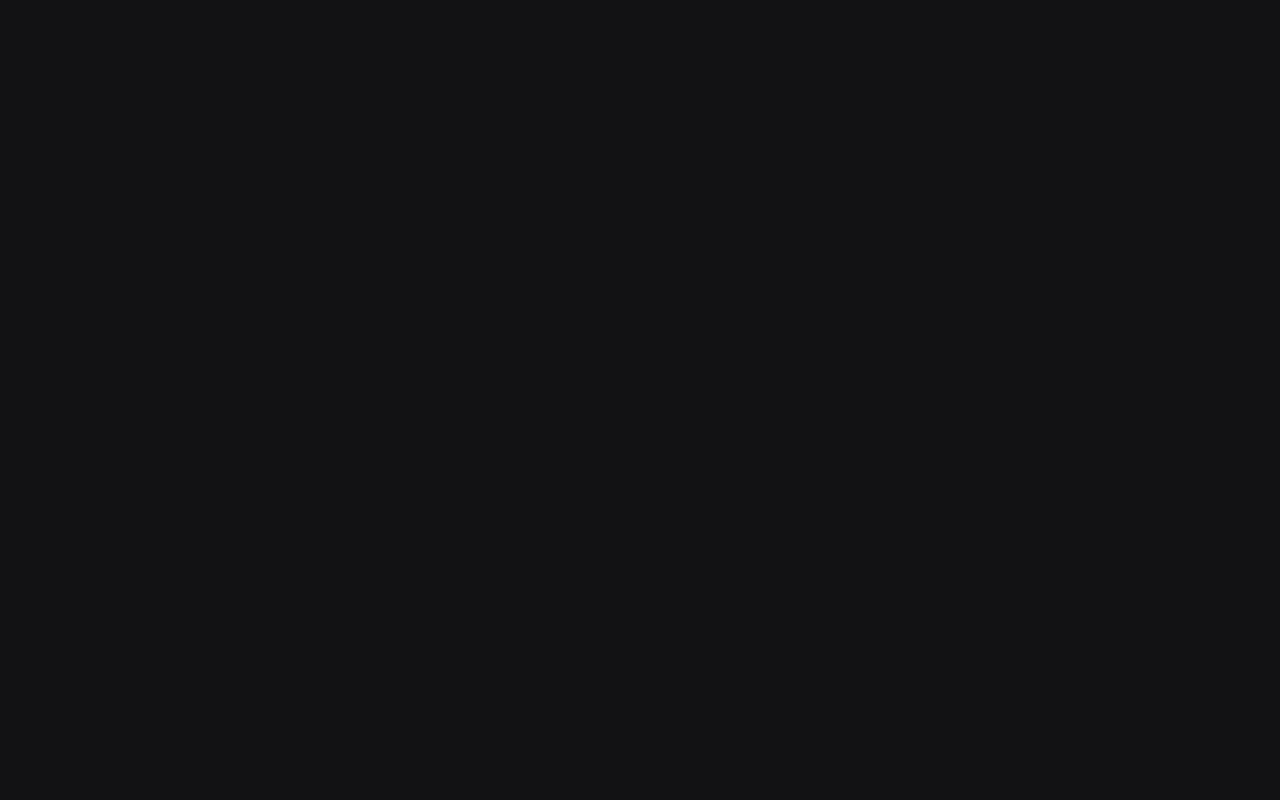
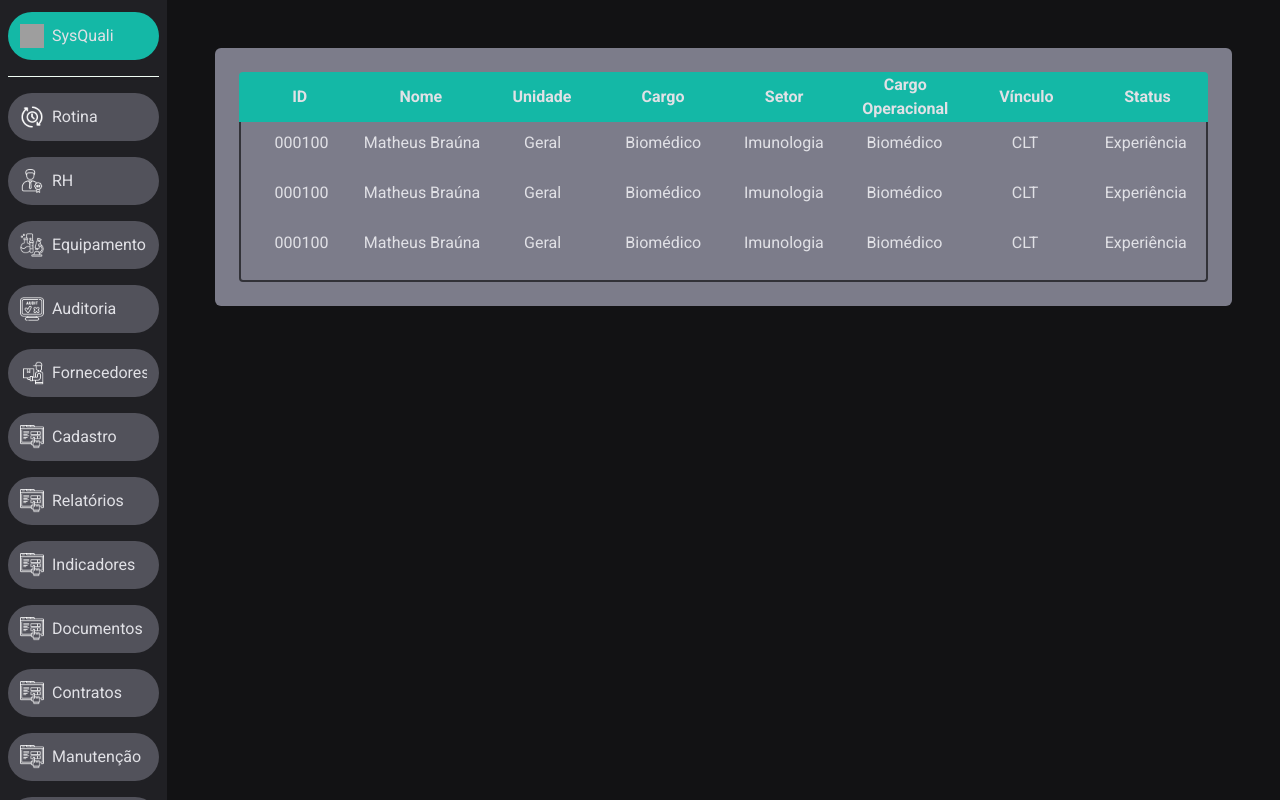
Before and after one commit to LucasPreviato/SistemaQuality, a React (Vite) app in the folder app.quality.frontend/: page /cadastro/colaboradores/colaborador in a window 1280 px wide. Before the commit this address had no page. Built offline with nearby package versions, Linux system fonts and the light colour scheme; grey boxes are pictures that could not be loaded.

Commit message:
Colaborator page

```diff
--- a/app.quality.frontend/index.html
+++ b/app.quality.frontend/index.html
@@ -2,6 +2,14 @@
 <html lang="pt-BR">
   <head>
     <meta charset="UTF-8" />
+
+    <link rel="preconnect" href="https://fonts.googleapis.com" />
+    <link rel="preconnect" href="https://fonts.gstatic.com" crossorigin />
+    <link
+      href="https://fonts.googleapis.com/css2?family=DM+Sans:wght@400;700&family=Roboto:wght@400;700&display=swap"
+      rel="stylesheet"
+    />
+
     <link rel="icon" type="image/svg+xml" href="/vite.svg" />
     <meta name="viewport" content="width=device-width, initial-scale=1.0" />
     <title>Sistema Quality</title>
--- a/app.quality.frontend/src/Router.tsx
+++ b/app.quality.frontend/src/Router.tsx
@@ -1,6 +1,7 @@
 import { Route, Routes } from 'react-router-dom'
 import { Cadastro } from './components/Cadastro'
 import { Colaboradores } from './components/Cadastro/Colaboradores'
+import { Colaborador } from './components/Cadastro/Colaboradores/Colaborador'
 import { Empresas } from './components/Cadastro/Empresas'
 import { DefaultLayout } from './Layouts/DefaultLayout'
 
@@ -10,6 +11,10 @@ export function Router() {
       <Route path="/" element={<DefaultLayout />}>
         <Route path="/cadastro" element={<Cadastro />} />
         <Route path="/cadastro/colaboradores" element={<Colaboradores />} />
+        <Route
+          path="/cadastro/colaboradores/colaborador"
+          element={<Colaborador />}
+        />
         <Route path="/cadastro/empresas" element={<Empresas />} />
       </Route>
     </Routes>
--- /dev/null
+++ b/app.quality.frontend/src/components/Cadastro/Colaboradores/Colaborador/index.tsx
@@ -0,0 +1,104 @@
+export function Colaborador() {
+  return (
+    <div className="w-full md:p-12 p-10">
+      <div className="p-6 bg-dark-500 rounded-md">
+        <table className="w-full grid  table-auto">
+          <thead>
+            <tr className="grid grid-cols-8 place-items-center rounded-t bg-teal-500">
+              <th>ID</th>
+              <th>Nome</th>
+              <th>Unidade</th>
+              <th>Cargo</th>
+              <th>Setor</th>
+              <th>Cargo Operacional</th>
+              <th>Vínculo</th>
+              <th>Status</th>
+            </tr>
+          </thead>
+          <tbody className="max-h-40  overflow-auto scrollbar-none grid gap-2 border-collapse border-x-2 border-b-2 rounded-b border-dark-600">
+            <tr className="grid grid-cols-8  place-items-center py-2 hover:bg-dark-400 transition-colors">
+              <td>000100</td>
+              <td>Matheus Braúna</td>
+              <td>Geral</td>
+              <td>Biomédico</td>
+              <td>Imunologia</td>
+              <td>Biomédico</td>
+              <td>CLT</td>
+              <td>Experiência</td>
+            </tr>
+            <tr className="grid grid-cols-8 place-items-center py-2 hover:bg-dark-400 transition-colors">
+              <td>000100</td>
+              <td>Matheus Braúna</td>
+              <td>Geral</td>
+              <td>Biomédico</td>
+              <td>Imunologia</td>
+              <td>Biomédico</td>
+              <td>CLT</td>
+              <td>Experiência</td>
+            </tr>
+            <tr className="grid grid-cols-8 place-items-center py-2 hover:bg-dark-400 transition-colors">
+              <td>000100</td>
+              <td>Matheus Braúna</td>
+              <td>Geral</td>
+              <td>Biomédico</td>
+              <td>Imunologia</td>
+              <td>Biomédico</td>
+              <td>CLT</td>
+              <td>Experiência</td>
+            </tr>
+            <tr className="grid grid-cols-8 place-items-center py-2 hover:bg-dark-400 transition-colors">
+              <td>000100</td>
+              <td>Matheus Braúna</td>
+              <td>Geral</td>
+              <td>Biomédico</td>
+              <td>Imunologia</td>
+              <td>Biomédico</td>
+              <td>CLT</td>
+              <td>Experiência</td>
+            </tr>
+            <tr className="grid grid-cols-8 place-items-center py-2 hover:bg-dark-400 transition-colors">
+              <td>000100</td>
+              <td>Matheus Braúna</td>
+              <td>Geral</td>
+              <td>Biomédico</td>
+              <td>Imunologia</td>
+              <td>Biomédico</td>
+              <td>CLT</td>
+              <td>Experiência</td>
+            </tr>
+            <tr className="grid grid-cols-8 place-items-center py-2 hover:bg-dark-400 transition-colors">
+              <td>000100</td>
+              <td>Matheus Braúna</td>
+              <td>Geral</td>
+              <td>Biomédico</td>
+              <td>Imunologia</td>
+              <td>Biomédico</td>
+              <td>CLT</td>
+              <td>Experiência</td>
+            </tr>
+            <tr className="grid grid-cols-8 place-items-center">
+              <td>000100</td>
+              <td>Matheus Braúna</td>
+              <td>Geral</td>
+              <td>Biomédico</td>
+              <td>Imunologia</td>
+              <td>Biomédico</td>
+              <td>CLT</td>
+              <td>Experiência</td>
+            </tr>
+            <tr className="grid grid-cols-8 place-items-center">
+              <td>000100</td>
+              <td>Matheus Braúna</td>
+              <td>Geral</td>
+              <td>Biomédico</td>
+              <td>Imunologia</td>
+              <td>Biomédico</td>
+              <td>CLT</td>
+              <td>Experiência</td>
+            </tr>
+          </tbody>
+        </table>
+      </div>
+    </div>
+  )
+}
--- a/app.quality.frontend/src/components/Cadastro/Colaboradores/index.tsx
+++ b/app.quality.frontend/src/components/Cadastro/Colaboradores/index.tsx
@@ -7,7 +7,7 @@ const colaboratorsCards = [
   {
     title: 'Colaborador',
     icon: rhImg,
-    path: '/colaborador',
+    path: '/cadastro/colaboradores/colaborador',
   },
   {
     title: 'Cargos/funções',
--- a/app.quality.frontend/src/components/SelectionPanel.tsx
+++ b/app.quality.frontend/src/components/SelectionPanel.tsx
@@ -7,7 +7,7 @@ interface SelectionPanelProps {
 
 export function SelectionPanel({ children }: SelectionPanelProps) {
   return (
-    <div className="w-full p-12">
+    <div className="w-full md:p-12 p-10">
       <Popover className="h-full bg-dark-600 rounded p-6 grid gap-4 grid-cols-6 place-items-center place-content-start">
         {children}
       </Popover>
--- a/app.quality.frontend/tailwind.config.cjs
+++ b/app.quality.frontend/tailwind.config.cjs
@@ -16,6 +16,9 @@ module.exports = {
           800: '#121214',
         },
       },
+      fontFamily: {
+        sans: 'Roboto, sans-serif',
+      },
     },
   },
   plugins: [require('tailwind-scrollbar')],
```
